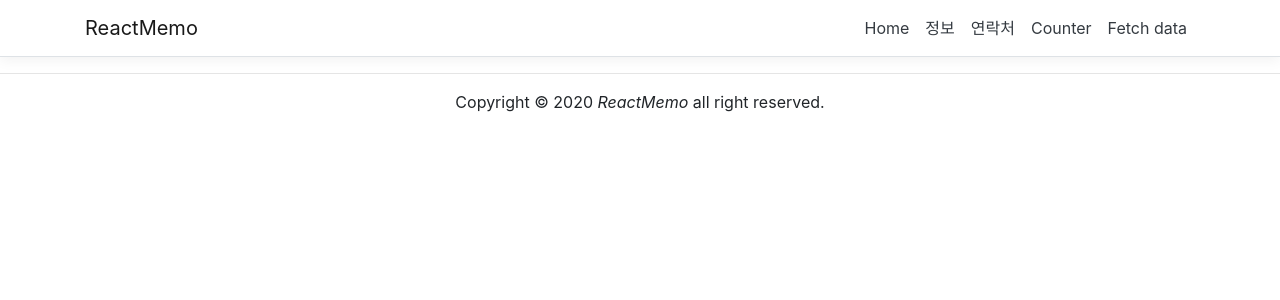
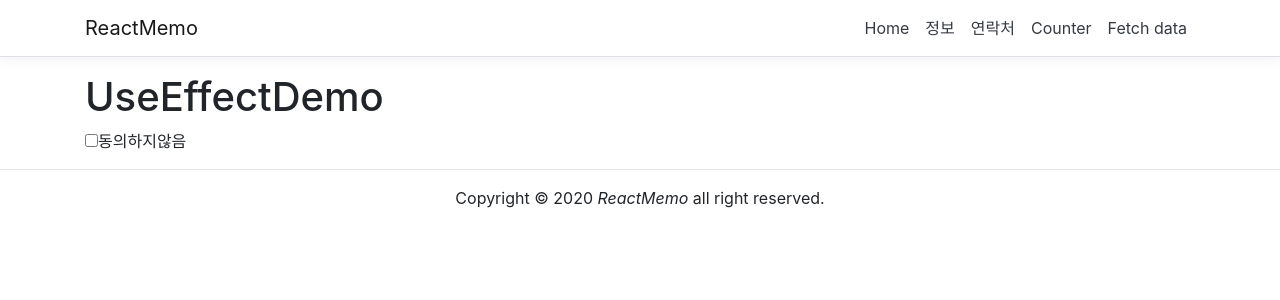
Before and after one commit to VisualAcademy/ReactMemo, a React (Create React App) app in the folder ReactMemo/ClientApp/: page /UseEffectDemo in a window 1280 px wide. Shown: the top 300 px of the page. Built offline with nearby package versions, Linux system fonts and the light colour scheme.

Commit message:
useEffect Hook를 사용하여 페이지 로드할 때 필요한 기능 수행

```diff
--- a/ReactMemo/ClientApp/src/App.js
+++ b/ReactMemo/ClientApp/src/App.js
@@ -34,6 +34,7 @@ import FetchApiPractice from './components/Samples/FetchApiPractice';
 import TextBoxOnChangeEventHandler from './components/Samples/TextBoxOnChangeEventHandler';
 import ReactFragmentDemo from './components/Samples/ReactFragmentDemo';
 import FunctionStateDemo from './components/Samples/FunctionStateDemo';
+import UseEffectDemo from './components/Samples/UseEffectDemo';
 
 export default class App extends Component {
     static displayName = App.name;
@@ -50,6 +51,7 @@ export default class App extends Component {
                 <Route path={['/Books/Create', '/Books/Create:Id']} component={BooksCreate} />
 
                 <Route path='/FunctionStateDemo' component={FunctionStateDemo} />
+                <Route path="/UseEffectDemo" component={UseEffectDemo} />
 
                 <Route path='/hellocomponent' component={HelloComponent} />
                 <Route path='/StyleAttribute' component={StyleAttribute} />
--- /dev/null
+++ b/ReactMemo/ClientApp/src/components/Samples/UseEffectDemo.js
@@ -0,0 +1,21 @@
+import React, { useState, useEffect } from 'react';
+
+function UseEffectDemo() {
+    const [agree, setAgree] = useState(false);
+
+    //useEffect(() => {
+    //    console.log("페이지 로드 또는 UI 변경");
+    //});
+    useEffect(() => {
+        console.log("페이지 로드");
+    }, []);
+
+    return (<>
+        <h1>UseEffectDemo</h1>
+        <input type="checkbox" value={agree}
+            onChange={() => setAgree(agree => !agree)} />
+        { agree ? "동의함" : "동의하지않음" }
+    </>);
+}
+
+export default UseEffectDemo;
```
